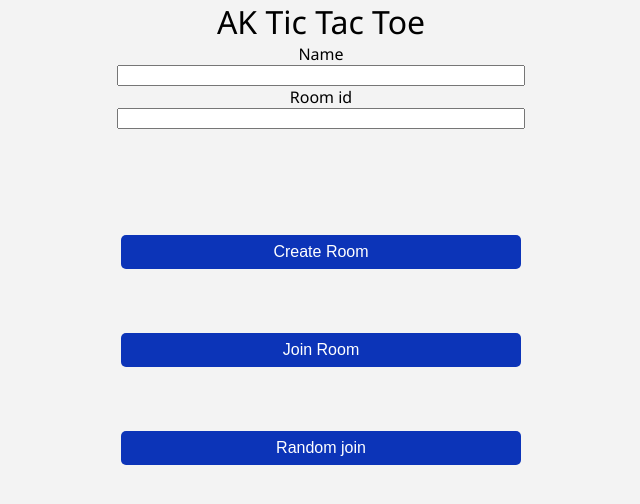
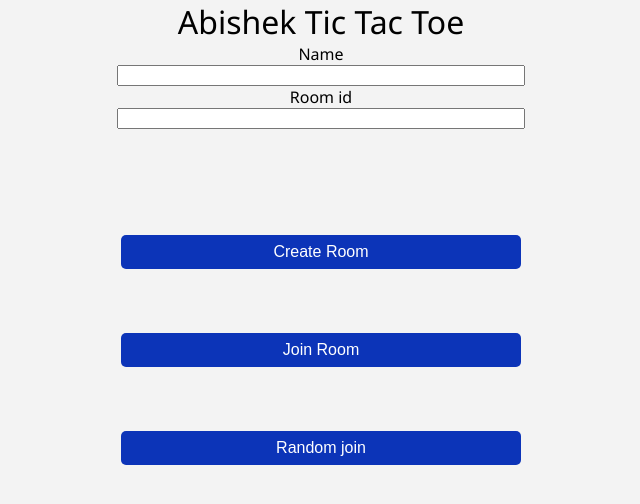
Before and after one commit to Abishekdeepak5/tictacteogame, a website: page index.html in a window 1280 px wide. Shown: the whole page, without its empty margins (319-959 px from the left). Drawn offline with nearby package versions, Linux system fonts and the light colour scheme; no server answers.

Commit message:
Update index.html

```diff
--- a/index.html
+++ b/index.html
@@ -4,7 +4,8 @@
 <head>
     <meta charset="UTF-8">
     <meta name="viewport" content="width=device-width, initial-scale=1.0">
-    <title>Abishek</title>
+    <meta name="google-adsense-account" content="ca-pub-9540581646508499">
+    <title>Abishek A</title>
     <script async src="https://pagead2.googlesyndication.com/pagead/js/adsbygoogle.js?client=ca-pub-9540581646508499"
      crossorigin="anonymous"></script>
     <style>
@@ -223,7 +224,7 @@
 </head>
 
 <body>
-    <center style="font-size: 2em;">AK Tic Tac Toe</center>
+    <center style="font-size: 2em;">Abishek Tic Tac Toe</center>
     <script src="https://cdnjs.cloudflare.com/ajax/libs/socket.io/4.7.2/socket.io.js"
         integrity="sha512-zoJXRvW2gC8Z0Xo3lBbao5+AS3g6YWr5ztKqaicua11xHo+AvE1b0lT9ODgrHTmNUxeCw0Ry4BGRYZfXu70weg=="
         crossorigin="anonymous" referrerpolicy="no-referrer"></script>
```
